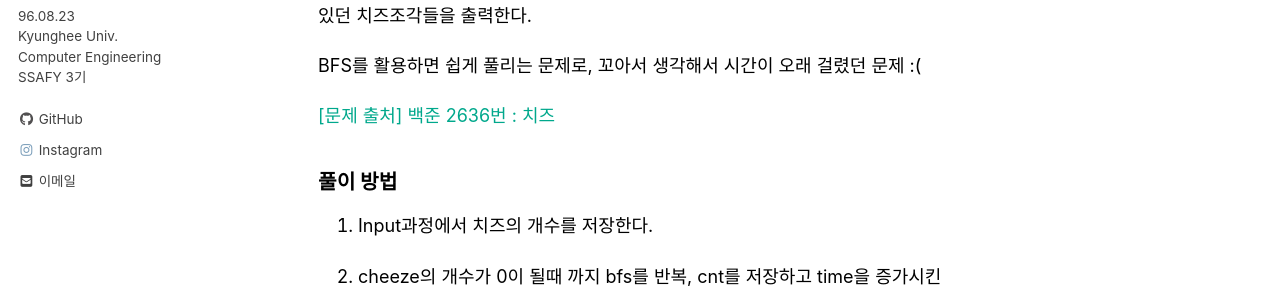
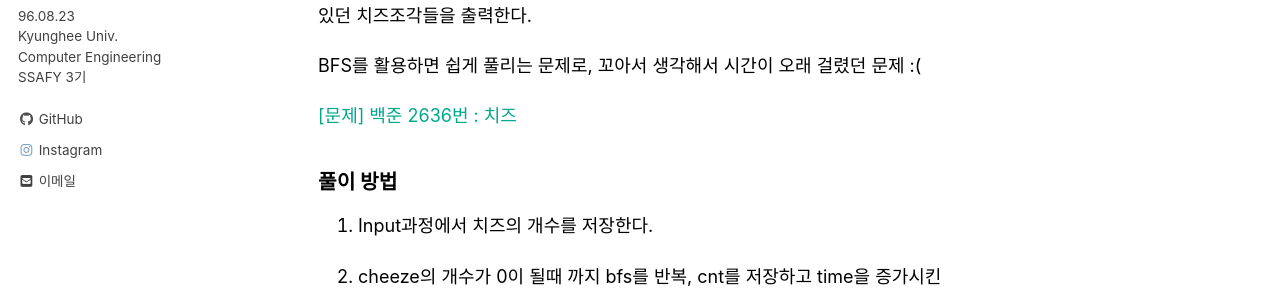
Before and after one commit to maejinkim/maejinkim.github.io, a Jekyll site: the page built from _posts/20-05-15-치즈.md, in a window 1280 px wide and 900 px high. Shown: the part 267-560 px from the top of the window. Built offline with Jekyll 4.4.1, drawn with Linux system fonts in a browser that asks for light colours; cached includes are drawn as plain includes; nearby versions of some CDN libraries.

Commit message:
오타 수정

```diff
--- a/_posts/20-05-15-치즈.md
+++ b/_posts/20-05-15-치즈.md
@@ -19,7 +19,7 @@ related: false
 
 BFS를 활용하면 쉽게 풀리는 문제로, 꼬아서 생각해서 시간이 오래 걸렸던 문제 :(
 
-[[문제 출처] 백준 2636번 : 치즈](https://www.acmicpc.net/problem/2636)
+[[문제] 백준 2636번 : 치즈](https://www.acmicpc.net/problem/2636)
 
 ### 풀이 방법
 
```
Also changed, not shown: _posts/20-05-15-탈출.md (+1 -1 lines).
